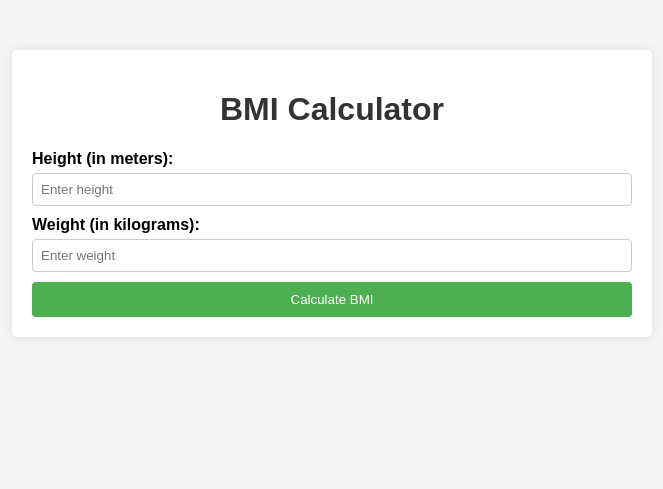
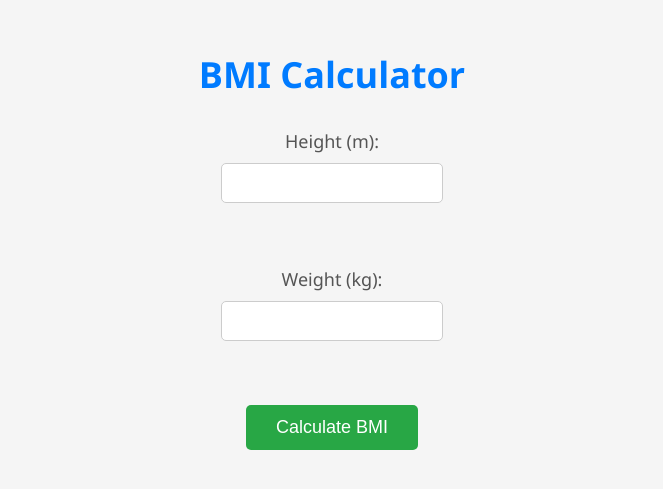
Before and after one commit to chinmay-98/bmi-calculator, a Flask app: page / in a window 1280 px wide. Shown: the top 489 px of the page, without its empty margins (308-971 px from the left). Run offline with Flask 2, Linux system fonts and the light colour scheme.

Commit message:
Modified the code

```diff
--- a/app.py
+++ b/app.py
@@ -1,17 +1,108 @@
-from flask import Flask, render_template, request
+from flask import Flask, render_template, request, jsonify
 
 app = Flask(__name__)
 
 @app.route('/')
 def index():
+    """
+    Render the index page of the BMI calculator.
+
+    Returns:
+        str: Rendered HTML content of the index page.
+    """
     return render_template('index.html')
 
 @app.route('/calculate', methods=['POST'])
 def calculate_bmi():
-    height = float(request.form['height'])
-    weight = float(request.form['weight'])
+    """
+    Calculate the BMI based on user input and return the result as JSON.
+
+    Returns:
+        dict: JSON object containing the calculated BMI result.
+    """
+    try:
+        height = float(request.form['height'])
+        weight = float(request.form['weight'])
+        bmi = calculate_bmi_value(height, weight)
+        category = determine_bmi_category(bmi)
+        ideal_weight_range = calculate_ideal_weight_range(height)
+        weight_difference = calculate_weight_difference(weight, ideal_weight_range)
+        return jsonify({
+            'bmi': bmi,
+            'category': category,
+            'ideal_weight_range': ideal_weight_range,
+            'weight_difference': weight_difference
+        })
+    except KeyError:
+        return jsonify({'error': 'Missing parameters'}), 400
+    except ValueError:
+        return jsonify({'error': 'Invalid input data'}), 400
+
+def calculate_bmi_value(height, weight):
+    """
+    Calculate the BMI value based on height and weight.
+
+    Args:
+        height (float): Height in meters.
+        weight (float): Weight in kilograms.
+
+    Returns:
+        float: Calculated BMI value.
+    """
     bmi = weight / (height ** 2)
-    return f'Your BMI is: {bmi:.2f}'
+    return round(bmi, 2)
+
+def determine_bmi_category(bmi):
+    """
+    Determine the BMI category based on the calculated BMI value.
+
+    Args:
+        bmi (float): Calculated BMI value.
+
+    Returns:
+        str: BMI category (e.g., 'Underweight', 'Normal', 'Overweight', 'Obese').
+    """
+    if bmi < 18.5:
+        return 'Underweight'
+    elif 18.5 <= bmi < 25:
+        return 'Normal'
+    elif 25 <= bmi < 30:
+        return 'Overweight'
+    else:
+        return 'Obese'
+
+def calculate_ideal_weight_range(height):
+    """
+    Calculate the ideal weight range based on height.
+
+    Args:
+        height (float): Height in meters.
+
+    Returns:
+        tuple: Ideal weight range (lower_bound, upper_bound) in kilograms.
+    """
+    lower_bound = 18.5 * (height ** 2)
+    upper_bound = 24.9 * (height ** 2)
+    return round(lower_bound, 2), round(upper_bound, 2)
+
+def calculate_weight_difference(weight, ideal_weight_range):
+    """
+    Calculate the difference between the current weight and the ideal weight range.
+
+    Args:
+        weight (float): Current weight in kilograms.
+        ideal_weight_range (tuple): Ideal weight range (lower_bound, upper_bound) in kilograms.
+
+    Returns:
+        float: Difference between the current weight and the ideal weight range.
+    """
+    lower_bound, upper_bound = ideal_weight_range
+    if weight < lower_bound:
+        return round(lower_bound - weight, 2)
+    elif weight > upper_bound:
+        return round(weight - upper_bound, 2)
+    else:
+        return 0
 
 if __name__ == '__main__':
     app.run(debug=True)
--- a/static/css/style.css
+++ b/static/css/style.css
@@ -1,55 +1,57 @@
-/* style.css */
-
 body {
-    font-family: Arial, sans-serif;
-    background-color: #f4f4f4;
+    font-family: 'Segoe UI', Tahoma, Geneva, Verdana, sans-serif;
     margin: 0;
     padding: 0;
-}
-
-.container {
-    max-width: 600px;
-    margin: 50px auto;
-    padding: 20px;
-    background-color: #fff;
-    border-radius: 5px;
-    box-shadow: 0 0 10px rgba(0, 0, 0, 0.1);
+    background-color: #f5f5f5;
+    color: #333;
 }
 
 h1 {
+    margin-top: 50px;
+    font-size: 36px;
     text-align: center;
-    color: #333;
+    color: #007bff;
 }
 
 form {
-    margin-top: 20px;
+    margin-top: 30px;
+    display: flex;
+    flex-direction: column;
+    align-items: center;
 }
 
 label {
-    display: block;
-    margin-bottom: 5px;
-    font-weight: bold;
+    font-size: 18px;
+    margin-bottom: 5px; /* Reduced spacing between labels */
+    color: #555;
 }
 
 input[type="number"] {
-    width: 100%;
-    padding: 8px;
-    margin-bottom: 10px;
+    width: 200px;
+    padding: 10px;
+    margin-bottom: 15px; /* Reduced spacing between input fields */
     border: 1px solid #ccc;
-    border-radius: 4px;
-    box-sizing: border-box;
+    border-radius: 5px;
+    font-size: 16px;
 }
 
-button {
-    width: 100%;
-    padding: 10px;
-    background-color: #4CAF50;
-    color: white;
+button[type="submit"] {
+    padding: 12px 30px;
+    background-color: #28a745; /* Changed button color to green */
+    color: #fff;
     border: none;
-    border-radius: 4px;
+    border-radius: 5px;
     cursor: pointer;
+    font-size: 18px;
+    transition: background-color 0.3s ease;
 }
 
-button:hover {
-    background-color: #45a049;
+button[type="submit"]:hover {
+    background-color: #218838; /* Darker green on hover */
 }
+
+#result {
+    margin-top: 30px;
+    font-size: 20px;
+    text-align: center; /* Center-align the text */
+}
--- a/templates/index.html
+++ b/templates/index.html
@@ -4,20 +4,124 @@
     <meta charset="UTF-8">
     <meta name="viewport" content="width=device-width, initial-scale=1.0">
     <title>BMI Calculator</title>
-    <link rel="stylesheet" href="{{ url_for('static', filename='css/style.css') }}">
+    <style>
+        body {
+            font-family: 'Segoe UI', Tahoma, Geneva, Verdana, sans-serif;
+            margin: 0;
+            padding: 0;
+            background-color: #f5f5f5;
+            color: #333;
+        }
+        h1 {
+            margin-top: 50px;
+            font-size: 36px;
+            text-align: center;
+            color: #007bff;
+        }
+        form {
+            margin-top: 30px;
+            display: flex;
+            flex-direction: column;
+            align-items: center;
+        }
+        label {
+            font-size: 18px;
+            margin-bottom: 10px;
+            color: #555;
+        }
+        input[type="number"] {
+            width: 200px;
+            padding: 10px;
+            margin-bottom: 20px;
+            border: 1px solid #ccc;
+            border-radius: 5px;
+            font-size: 16px;
+        }
+        button[type="submit"] {
+            padding: 12px 30px;
+            background-color: #28a745;
+            color: #fff;
+            border: none;
+            border-radius: 5px;
+            cursor: pointer;
+            font-size: 18px;
+            transition: background-color 0.3s ease;
+        }
+        button[type="submit"]:hover {
+            background-color: #218838;
+        }
+        #result {
+            margin-top: 30px;
+            font-size: 20px;
+            text-align: center;
+        }
+        .text-orange {
+            color: orange;
+        }
+        .text-red {
+            color: red;
+        }
+        .text-green {
+            color: green;
+        }
+    </style>
 </head>
 <body>
-    <div class="container">
-        <h1>BMI Calculator</h1>
-        <form action="{{ url_for('calculate_bmi') }}" method="post">
-            <label for="height">Height (in meters):</label>
-            <input type="number" id="height" name="height" step="0.01" placeholder="Enter height" required>
-            <br>
-            <label for="weight">Weight (in kilograms):</label>
-            <input type="number" id="weight" name="weight" step="0.1" placeholder="Enter weight" required>
-            <br>
-            <button type="submit">Calculate BMI</button>
-        </form>
-    </div>
+    <h1>BMI Calculator</h1>
+    <form id="bmiForm">
+        <label for="height">Height (m):</label>
+        <input type="number" id="height" name="height" step="0.01" required><br><br>
+        <label for="weight">Weight (kg):</label>
+        <input type="number" id="weight" name="weight" step="0.01" required><br><br>
+        <button type="submit">Calculate BMI</button>
+    </form>
+    <div id="result"></div>
+
+    <script>
+        const form = document.getElementById('bmiForm');
+        const resultDiv = document.getElementById('result');
+
+        form.addEventListener('submit', async (event) => {
+            event.preventDefault();
+
+            const formData = new FormData(form);
+            try {
+                const response = await fetch('/calculate', {
+                    method: 'POST',
+                    body: formData
+                });
+
+                if (response.ok) {
+                    const data = await response.json();
+                    const bmiInfo = `Your BMI is <strong>${data.bmi.toFixed(2)}</strong>. Category: <strong class="${getCategoryClass(data.category)}">${data.category}</strong>`;
+                    const idealWeightRange = `Ideal weight range: <strong>${data.ideal_weight_range[0].toFixed(0)} kg</strong> - <strong>${data.ideal_weight_range[1].toFixed(0)} kg</strong>`;
+                    let weightDifference = '';
+                    const roundedWeightDifference = Math.round(Math.abs(data.weight_difference));
+                    if (roundedWeightDifference > 0) {
+                        weightDifference = `You need to lose <strong>${roundedWeightDifference} kg</strong> to reach the ideal weight range.`;
+                    } else {
+                        weightDifference = `Your weight is within the ideal weight range.`;
+                    }
+                    resultDiv.innerHTML = `<p>${bmiInfo}</p><p>${idealWeightRange}</p><p>${weightDifference}</p>`;
+                } else {
+                    const errorData = await response.json();
+                    resultDiv.innerHTML = `<p>Error: ${errorData.error}</p>`;
+                }
+            } catch (error) {
+                resultDiv.innerHTML = `<p>Error: ${error.message}</p>`;
+            }
+        });
+
+        function getCategoryClass(category) {
+            switch (category) {
+                case 'Underweight':
+                    return 'text-orange';
+                case 'Overweight':
+                    return 'text-red';
+                default:
+                    return 'text-green';
+            }
+        }
+    </script>
 </body>
 </html>
```
